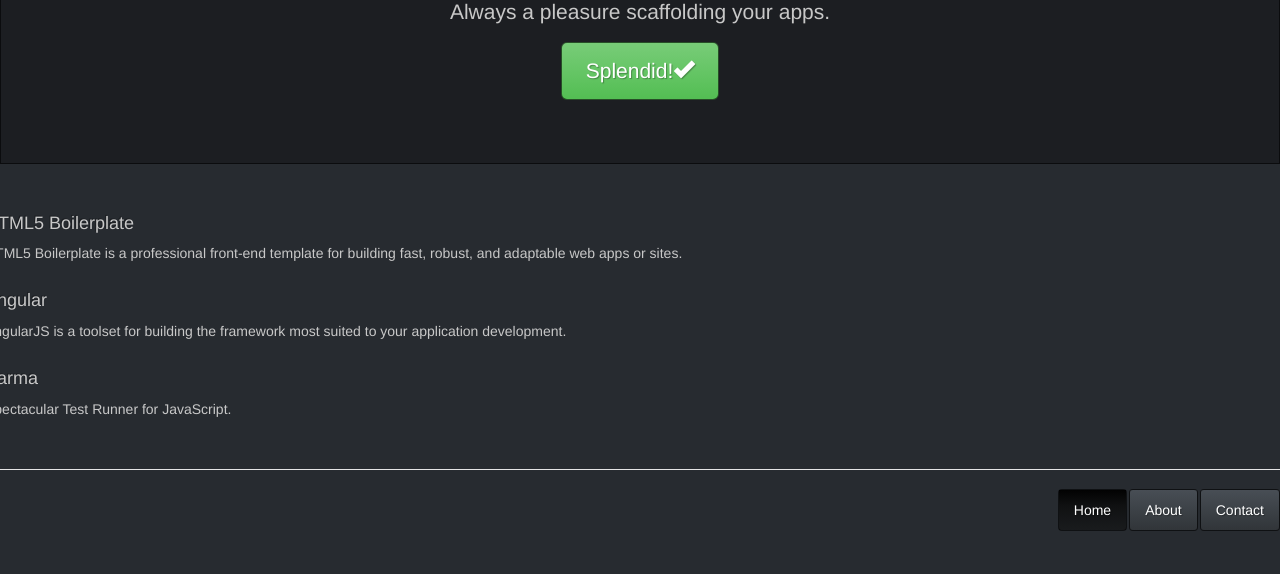
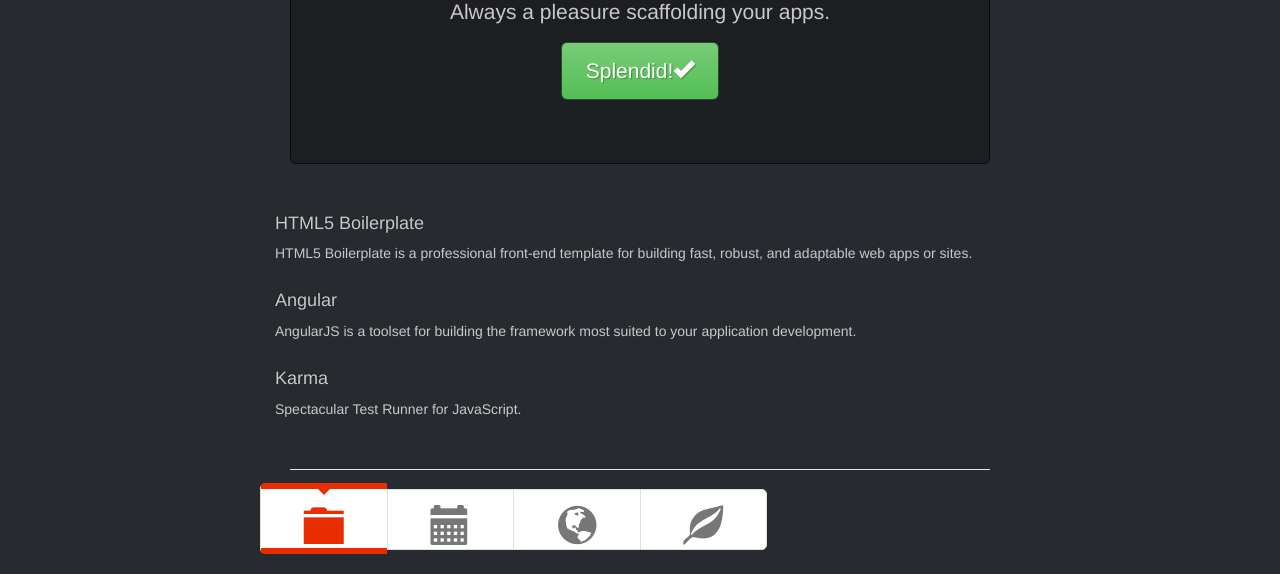
Before and after one commit to DennyScott/ang-bbq, a website: page app/index.html in a window 1280 px wide. Shown: the part 350-924 px from the top of the page. Before the commit the page ends 881 px from the top, so only its background shows below. Drawn offline with nearby package versions, Linux system fonts and the light colour scheme; some packages are replaced by stand-ins of ours; files that its build step writes are made by us from their sources; files whose address does not match are found by name.

Commit message:
Added Navbar

```diff
--- a/app/index.html
+++ b/app/index.html
@@ -24,20 +24,34 @@
     <!-- Add your site or application content here -->
 
 			<!-- HEADER HERE -->
+			<div class="container">
       <div class="header">
-              <h3 class="text-muted">bbiq</h3>
+      <h3 class="text-muted">bbiq</h3>
       </div>
 			<!-- END OF HEADER -->
       <div ng-view=""></div>
 
 			<!-- FOOTER HERE -->
       <div class="footer">
-          <ul class="nav nav-pills pull-right">
-          <li class="active"><a ng-href="#">Home</a></li>
-          <li><a ng-href="#/about">About</a></li>
-          <li><a ng-href="#">Contact</a></li>
-        </ul>
-      </div>
+				<div class="row">
+		<div class="row nav-row">
+			<div class="col-xs-3 col-md-2 active">
+				<span class="glyphicon glyphicon-folder-close"></span>
+			</div>
+			<div class="col-xs-3 col-md-2">
+				<span class="glyphicon glyphicon-calendar"></span>
+			</div>
+			<div class="col-xs-3 col-md-2">
+				<span class="glyphicon glyphicon-globe"></span>
+			</div>
+			<div class="col-xs-3 col-md-2">
+				<span class="glyphicon glyphicon-leaf"></span>
+			</div>
+
+		</div>
+    </div>
+             </div>
+		</div>
 			<!-- END OF FOOTER -->
 
 
--- a/app/styles/main.css
+++ b/app/styles/main.css
@@ -77,3 +77,51 @@
     border-bottom: 0;
   }
 }
+
+.nav-row {
+	text-align: center;
+}
+.nav-row p {
+	padding: 5px;
+}
+.nav-row .col-md-2 {
+	background-color: #fff;
+	border: 1px solid #e0e1db;
+	border-right: none;
+}
+.nav-row .col-md-2:last-child {
+	border: 1px solid #e0e1db;
+}
+.nav-row .col-md-2:first-child {
+	border-radius: 5px 0 0 5px;
+}
+.nav-row .col-md-2:last-child {
+	border-radius: 0 5px 5px 0;
+}
+.nav-row .col-md-2:hover {
+	color: #e92d00;
+    cursor: pointer;
+}
+.nav-row .active {
+	color: #e92d00;
+	margin-top: -6px;
+	border-top: 6px solid #e92d00;
+	border-bottom: 6px solid #e92d00;
+}
+.nav-row .active:before {
+	content: '';
+	position: absolute;
+	border-style: solid;
+	border-width: 6px 6px 0;
+	border-color: #e92d00 transparent;
+	display: block;
+	width: 0;
+	z-index: 1;
+	margin-left: -6px;
+	top: 0;
+	left: 50%;
+}
+.nav-row .glyphicon {
+	padding-top: 15px;
+	font-size: 40px;
+}
--- a/bower.json
+++ b/bower.json
@@ -4,6 +4,7 @@
   "dependencies": {
     "angular": "1.2.16",
     "json3": "~3.3.1",
+		"jquery": "2.1.1",
     "es5-shim": "~3.1.0",
     "bootstrap": "~3.1.1",
     "angular-resource": "1.2.16",
```
